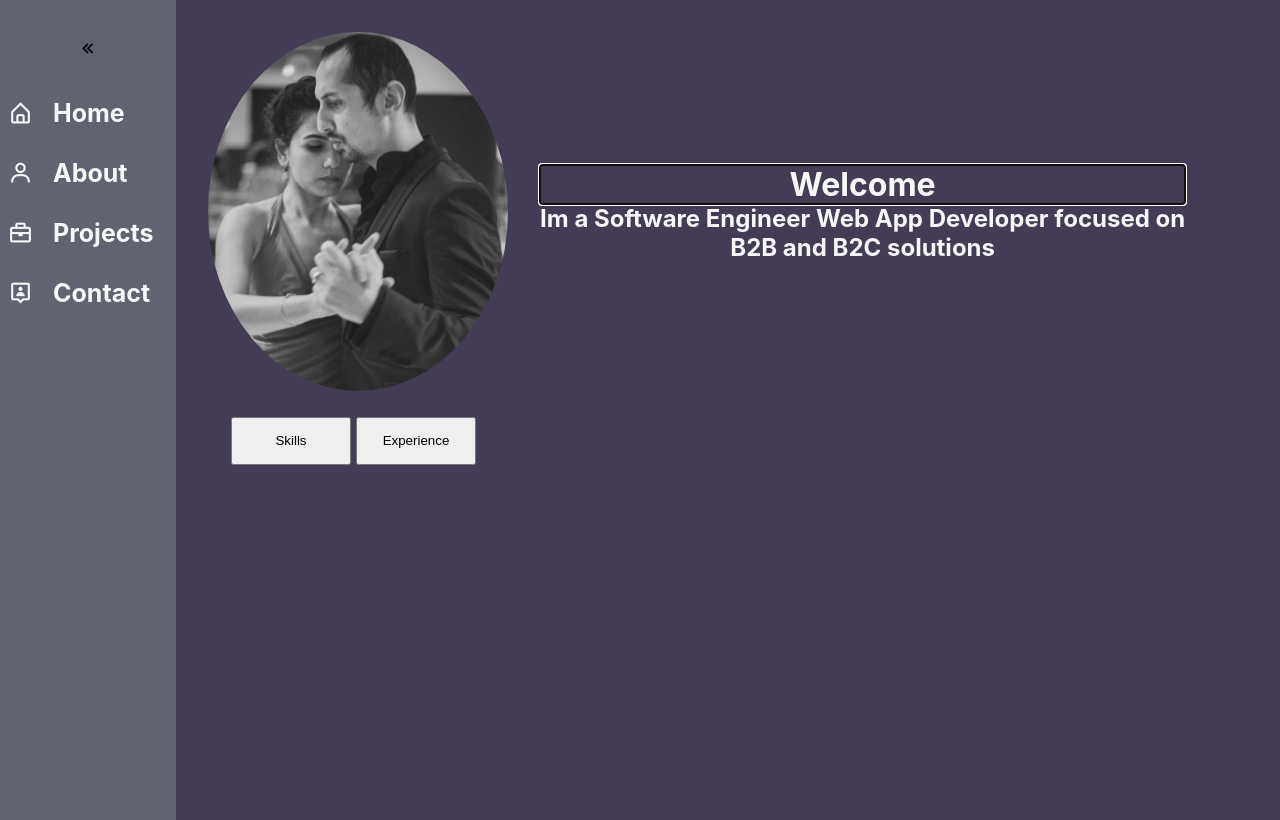
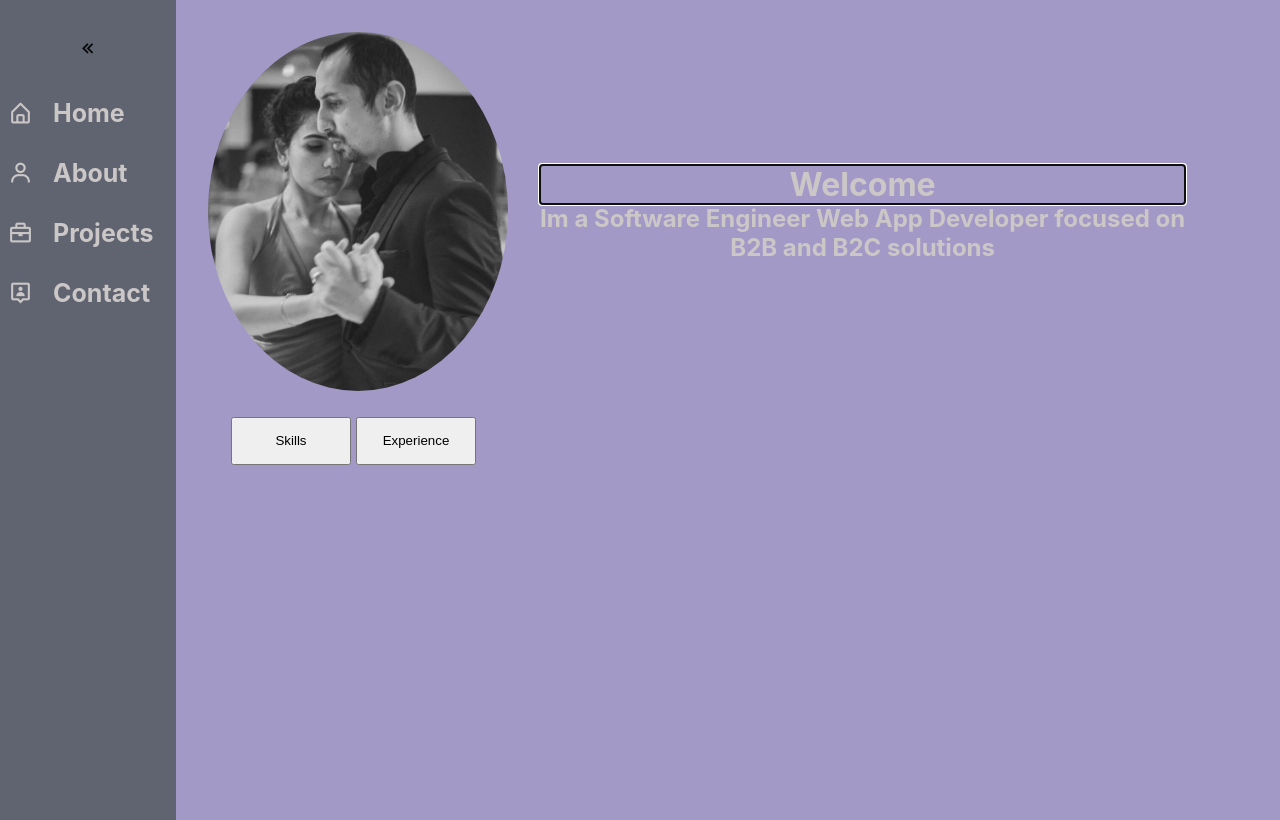
Before and after one commit to yaonur/portfolio, a Svelte app: page / in a window 1280 px wide. Built offline with nearby package versions, Linux system fonts and the light colour scheme.

Commit message:
portfolio

```diff
--- a/src/app.css
+++ b/src/app.css
@@ -12,13 +12,14 @@
     -moz-osx-font-smoothing: grayscale;
     -webkit-text-size-adjust: 100%;
 
-  --body-color:#F5F5F5;
-  --sidebar-color:#606470;
-  --primary-color: #433c54;
+    --body-color: #8d8989;
+    --sidebar-color: #606470;
+    --primary-color: #a399c7;
     --hover-primary-color: #a697c4;
-  --button-color:#a2a8d3;
-  --text-color: #f7f7f7;
-  --project-background:#161623;
+    --button-color: #a2a8d3;
+    --text-color: #cbc7c7;
+    --project-background: #1b2052;
+    --card-background: linear-gradient(90deg, rgb(63, 62, 101) 0%, rgb(24, 56, 101) 40%, rgb(31, 33, 72) 100%);
 
     --tran: all 0.5s ease;
 }
@@ -27,10 +28,11 @@ body {
     margin: 0;
     height: 100vh;
     background: var(--body-color);
-  overflow:auto;
+    overflow: auto;
     /*scroll-behavior: smooth;*/
 }
-body::-webkit-scrollbar{
+
+body::-webkit-scrollbar {
     display: none;
 }
 
--- a/src/lib/Card.svelte
+++ b/src/lib/Card.svelte
@@ -26,7 +26,7 @@
 		/*margin: 30px;*/
 		box-shadow: 20px 20px 50px rgba(0, 0, 0, 0.5);
 		border-radius: 15px;
-		background: rgba(255, 255, 255, 0.1);
+		background: var(--card-background);
 		overflow: hidden;
 		display: flex;
 		justify-content: center;
@@ -80,13 +80,13 @@
 		font-size: 1.8em;
 		height: 2.5em;
 		width: 9em;
-		color: #fff;
+		color: var(--text-color);
 		z-index: 1;
 	}
 
 	p {
 		font-size: 1em;
-		color: #fff;
+		color: var(--text-color);
 		font-weight: 300;
 	}
 
--- a/src/utils/vars.js
+++ b/src/utils/vars.js
@@ -24,7 +24,7 @@
 			name: "Bluetooth Midi Controller",
 			link: "https://github.com/yaonur/ble2devkit",
 			description: "This is a bluetooth midi controller to use my guitar pedals and processors on stage",
-			alt_text:"Enstrumanists dont make huge money gains for tech corporations.It's better to do it yourself than to wait for someone else to do it."
+			alt_text:"Enstrumanists dont make huge money gains for tech corporations.It's better to do it yourself than to wait for someone else."
 		},
 		{
 			name: "Dota2 gaming bot",
```
Lines whose indentation alone changed are shown as unchanged.
